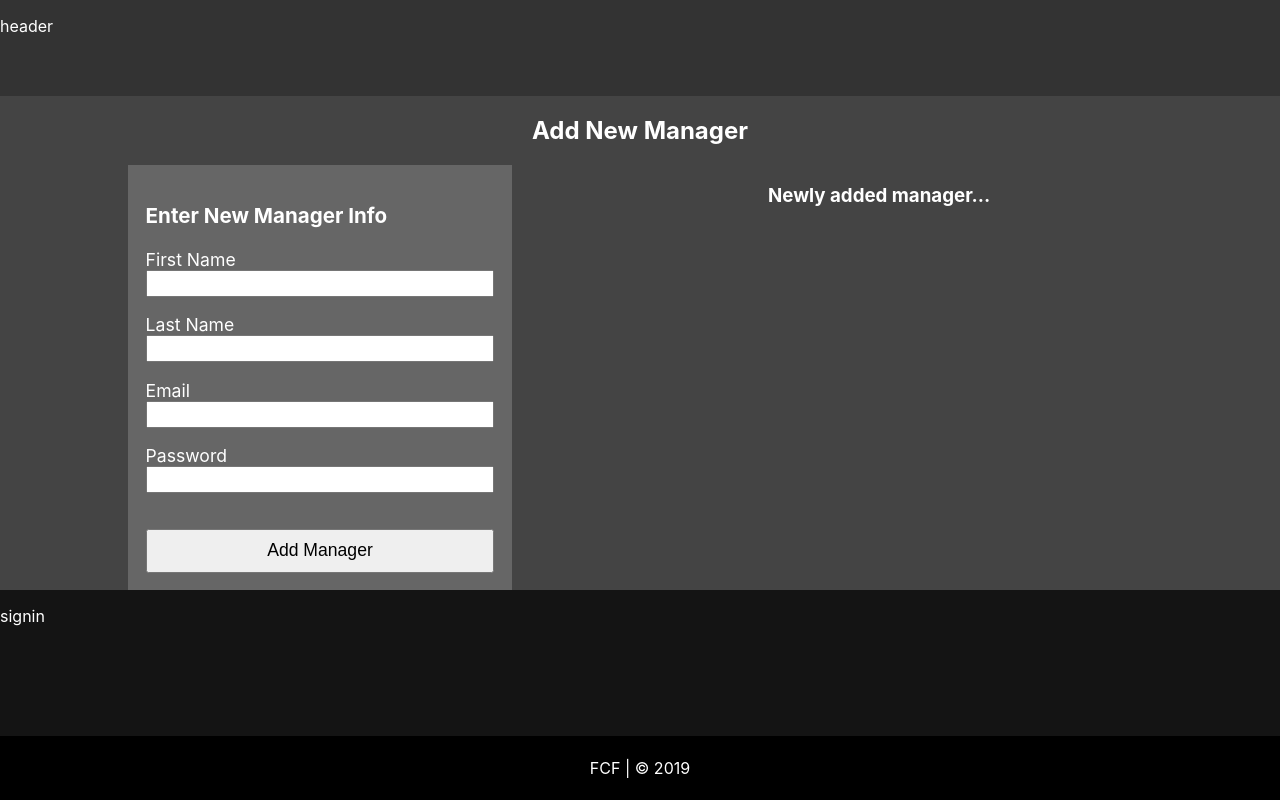
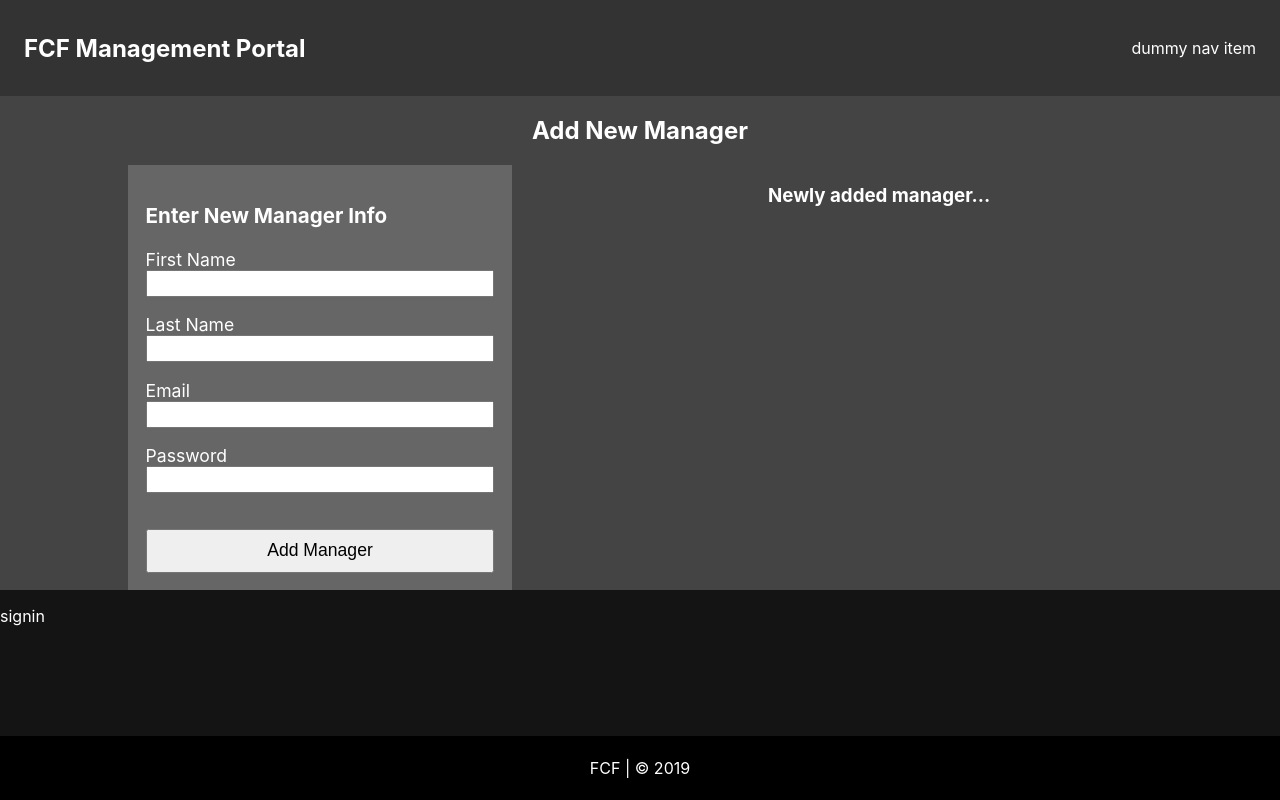
Before and after one commit to ScoRoc/fcf_backend, a React (Create React App) app in the folder client/: page / in a window 1280 px wide. Built offline with nearby package versions, Linux system fonts and the light colour scheme.

Commit message:
adjusted header and added nav

```diff
--- a/client/src/App.min.css
+++ b/client/src/App.min.css
@@ -1 +1 @@
-*{box-sizing:border-box}html,body{margin:0;padding:0}html{font-size:100%}body{background:#141414;color:#fff}header{height:12vh;display:flex;background:#333}footer{height:8vh;display:flex;justify-content:center;align-items:center;background:#000}.App{min-height:100vh;display:flex;flex-direction:column}
+*{box-sizing:border-box}html,body{margin:0;padding:0}html{font-size:100%;background:#000}body{background:#141414;color:#fff}header{height:12vh;padding:0 1.5em;display:flex;justify-content:space-between;align-items:center;background:#333}nav li{list-style:none}footer{height:8vh;display:flex;justify-content:center;align-items:center;background:#000}.App{min-height:100vh;display:flex;flex-direction:column}
--- a/client/src/App.scss
+++ b/client/src/App.scss
@@ -11,6 +11,7 @@ html, body {
 
 html {
   font-size: 100%;
+  background: $black;
 }
 
 body {
@@ -20,8 +21,23 @@ body {
 
 header {
   height: 12vh;
+  padding: 0 1.5em;
   display: flex;
+  justify-content: space-between;
+  align-items: center;
   background: $greyDark;
+}
+
+nav {
+  //
+
+  ul {
+    //
+  }
+
+  li {
+    list-style: none;
+  }
 }
 
 footer {
--- a/client/src/components/Header.js
+++ b/client/src/components/Header.js
@@ -1,9 +1,12 @@
 import React from 'react';
+
+import Nav from './Nav';
 
 const Header = props => {
   return (
     <header>
-      <p>header</p>
+      <h2>FCF Management Portal</h2>
+      <Nav />
     </header>
   );
 }
--- /dev/null
+++ b/client/src/components/Nav.js
@@ -0,0 +1,13 @@
+import React from 'react';
+
+const Nav = props => {
+  return (
+    <nav>
+      <ul>
+        <li>dummy nav item</li>
+      </ul>
+    </nav>
+  );
+}
+
+export default Nav
```
